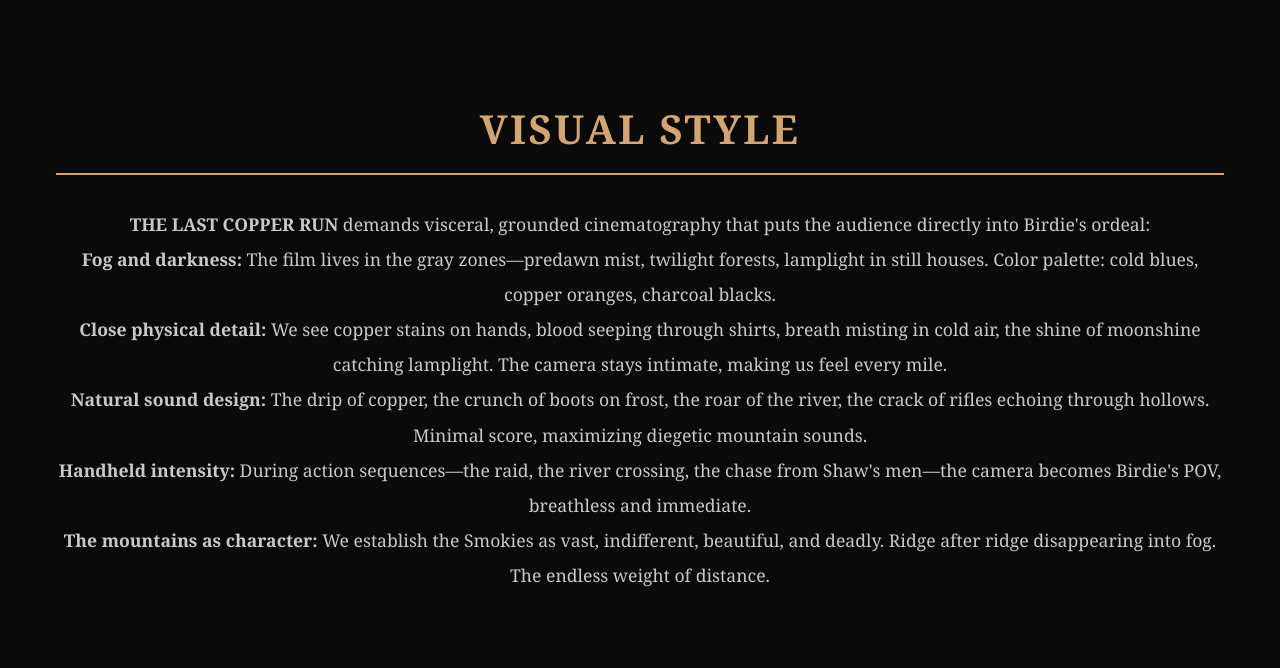
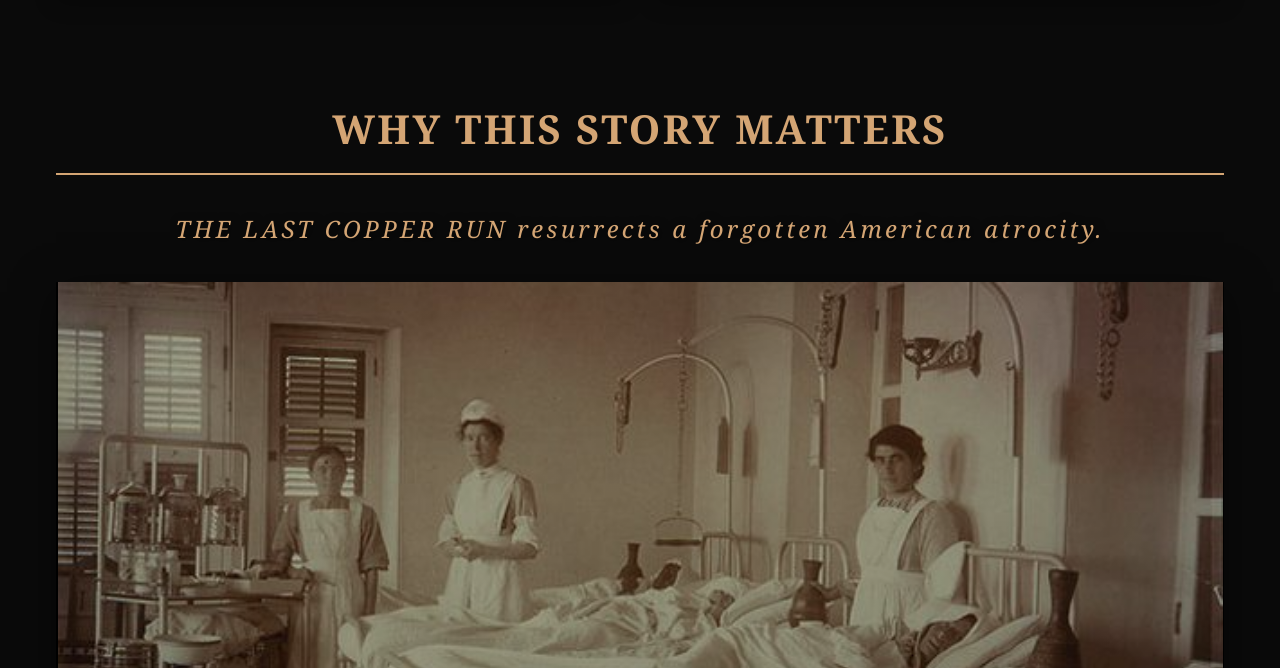
Before and after one commit to AdioAesa/last-copper-run, a plain HTML site: page index.html in a window 1280 px wide. Shown: the part 8670-9338 px from the top of the page. Drawn offline with Linux system fonts and the light colour scheme.

Commit message:
Remove Visual Style section
Removed Visual Style section and mountainfog.png image banner.

🤖 Generated with [Claude Code](https://claude.com/claude-code)

Co-Authored-By: Claude <noreply@anthropic.com>

```diff
--- a/index.html
+++ b/index.html
@@ -513,25 +513,6 @@
         </div>
 
         <div class="section">
-            <h2 class="section-title">Visual Style</h2>
-            <div class="section-content">
-                <p><strong>THE LAST COPPER RUN</strong> demands visceral, grounded cinematography that puts the audience directly into Birdie's ordeal:</p>
-
-                <p><strong>Fog and darkness:</strong> The film lives in the gray zones—predawn mist, twilight forests, lamplight in still houses. Color palette: cold blues, copper oranges, charcoal blacks.</p>
-
-                <p><strong>Close physical detail:</strong> We see copper stains on hands, blood seeping through shirts, breath misting in cold air, the shine of moonshine catching lamplight. The camera stays intimate, making us feel every mile.</p>
-
-                <p><strong>Natural sound design:</strong> The drip of copper, the crunch of boots on frost, the roar of the river, the crack of rifles echoing through hollows. Minimal score, maximizing diegetic mountain sounds.</p>
-
-                <p><strong>Handheld intensity:</strong> During action sequences—the raid, the river crossing, the chase from Shaw's men—the camera becomes Birdie's POV, breathless and immediate.</p>
-
-                <p><strong>The mountains as character:</strong> We establish the Smokies as vast, indifferent, beautiful, and deadly. Ridge after ridge disappearing into fog. The endless weight of distance.</p>
-            </div>
-        </div>
-
-        <div class="image-banner" style="background-image: url('mountainfog.png');"></div>
-
-        <div class="section">
             <h2 class="section-title">Why This Story Matters</h2>
             <p class="subtitle" style="font-size: 1.5rem; color: #d4a574; font-style: italic; margin-bottom: 2rem; text-align: center;">THE LAST COPPER RUN resurrects a forgotten American atrocity.</p>
 
```
